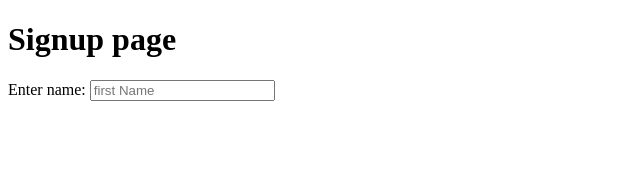
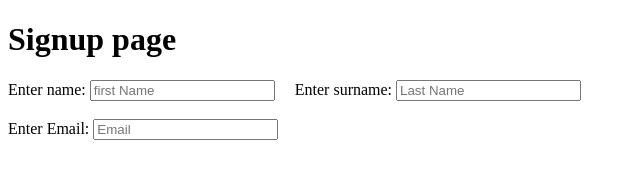
Before and after one commit to maheshdurbude/Assignment5, a plain HTML site: page index.html in a window 1280 px wide. Shown: the whole page, without its empty margins (0-640 px from the left). Drawn offline with Linux system fonts and the light colour scheme.

Commit message:
add surname and email

```diff
--- a/index.html
+++ b/index.html
@@ -8,6 +8,10 @@
     <form>
         <label for="input name">Enter name:</label>
         <input type="text"  id="enter name" placeholder="first Name" required/>&nbsp;&nbsp;&nbsp;&nbsp;
+        <label for="input name">Enter surname:</label>
+        <input type="text"  id="enter name" placeholder="Last Name" required/><br><br>
+        <label for="inputEmail">Enter Email:</label>
+        <input type="email" id="inputEmail" placeholder="Email"/><br><br>
     </form>
 </body>
 </html>
```
